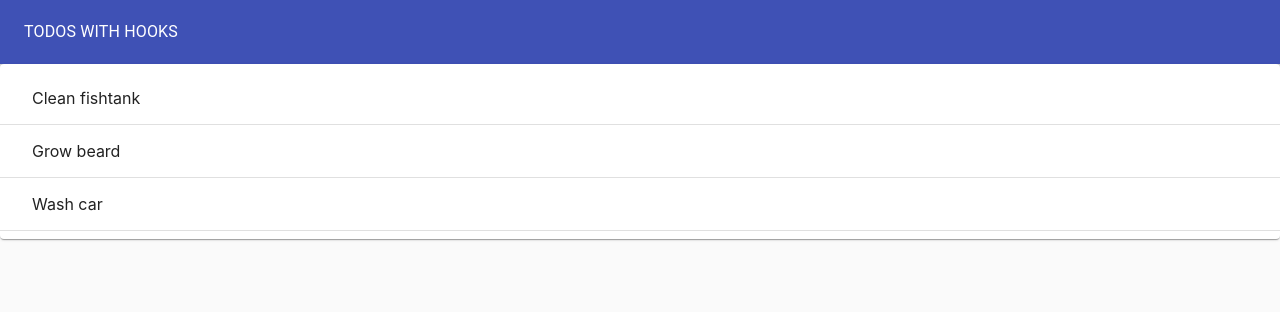
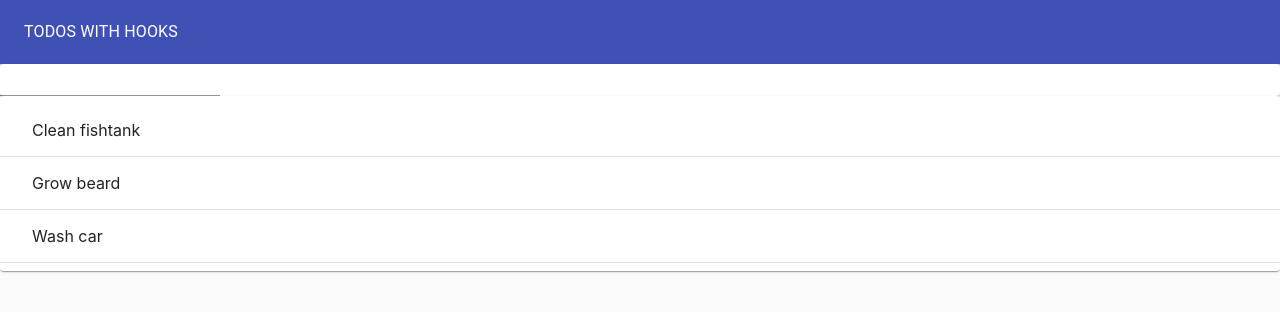
Before and after one commit to mclov/react-hooks-app, a React (Create React App) app: page / in a window 1280 px wide. Shown: the top 312 px of the page. Built offline with nearby package versions, Linux system fonts and the light colour scheme.

Commit message:
Add TodoForm & useInputState hook

```diff
--- a/src/TodoApp.js
+++ b/src/TodoApp.js
@@ -5,6 +5,7 @@
 import Toolbar from '@material-ui/core/Toolbar';
 import Grid from '@material-ui/core/Grid';
 import TodoList from './TodoList';
+import TodoForm from './TodoForm';
 
 export default function TodoApp() {
   const initialTodos = [
@@ -13,6 +14,9 @@
     { id: 3, task: 'Wash car', completed: false }
   ]
   const [todos, setTodos] = useState(initialTodos)
+  const addTodo = (newTodoText) => {
+    setTodos([...todos, { id: 4, task: newTodoText, completed: false }])
+  }
   return (
     <Paper style={{
       padding: 0,
@@ -27,6 +31,7 @@
           <Typography color='inherit'>TODOS WITH HOOKS</Typography>
         </Toolbar>
       </AppBar>
+      <TodoForm addTodo={addTodo} />
       <TodoList todos={todos} />
     </Paper>
   )
--- /dev/null
+++ b/src/TodoForm.js
@@ -0,0 +1,20 @@
+import React from 'react';
+import TextField from '@material-ui/core/TextField';
+import Paper from '@material-ui/core/Paper';
+import useInputState from './hooks/useInputState';
+
+export default function TodoForm({ addTodo }) {
+  const [value, handleChange, reset] = useInputState('');
+  return (
+    <Paper>
+      <form onSubmit={e => {
+        e.preventDefault();
+        addTodo(value);
+        reset();
+      }}
+      >
+        <TextField value={value} onChange={handleChange} />
+      </form>
+    </Paper >
+  )
+}
--- /dev/null
+++ b/src/hooks/useInputState.js
@@ -0,0 +1,12 @@
+import { useState } from 'react';
+
+export default initialVal => {
+  const [value, setValue] = useState(initialVal)
+  const handleChange = e => {
+    setValue(e.target.value)
+  };
+  const reset = () => {
+    setValue('')
+  };
+  return [value, handleChange, reset]
+};
```
